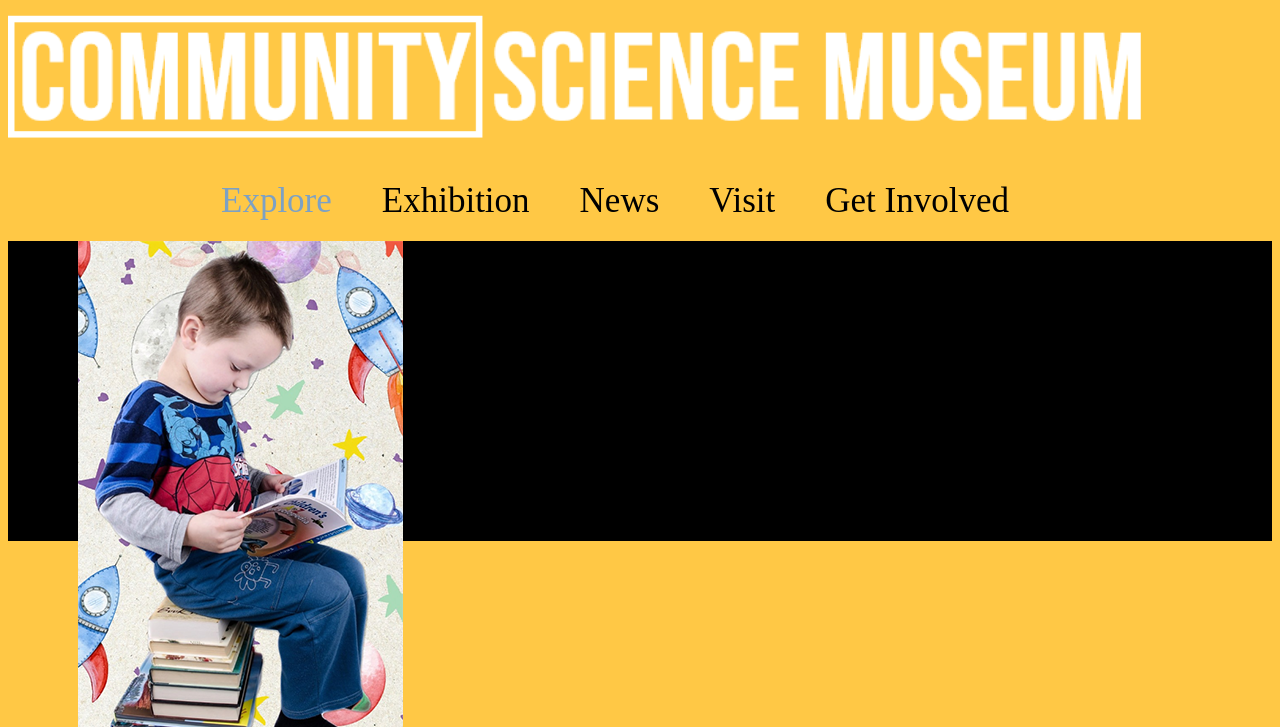
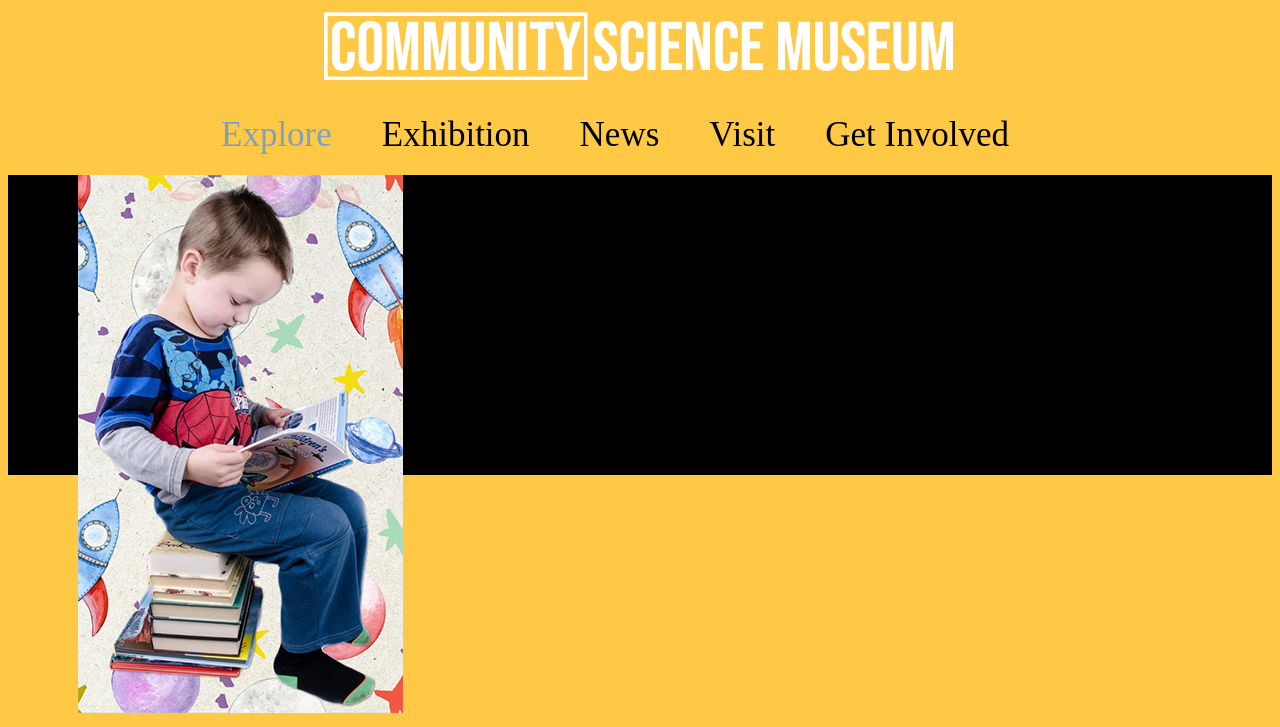
Before and after one commit to Bavy89/Semester-project-1_Bavy-Ado, a plain HTML site: page index.html in a window 1280 px wide. Shown: the top 727 px of the page. Drawn offline with nearby package versions, Linux system fonts and the light colour scheme.

Commit message:
Add files via upload

```diff
--- a/css/stylesheet.css
+++ b/css/stylesheet.css
@@ -12,7 +12,7 @@ body {background-color: #FFC845;}
 .images-index {width: 100%; height: 100%;}
 .image1-index img {margin-top: -300px;margin-left: 70px;}
 .text-image {font-size: 10px;width: 80%;font-family: 'Open Sans', sans-serif;margin-left: 70px;}
-.logo-img img {height: 100%; width: 90%;}
+.logo-img img {height: 50%; width: 50%; margin-left: 25%;}
 
 
 
@@ -30,4 +30,5 @@ body {background-color: #FFC845;}
   .blackarea-2 {width: 100%;height: 300px;background: none;}
   .blackarea-3 {width: 100%;height: 300px;background: none;}
   .top-area {width: 100%;height: 43px;background: #000000; }
+  .logo-img img {height: 100%; width: 90%;}
 }
```
